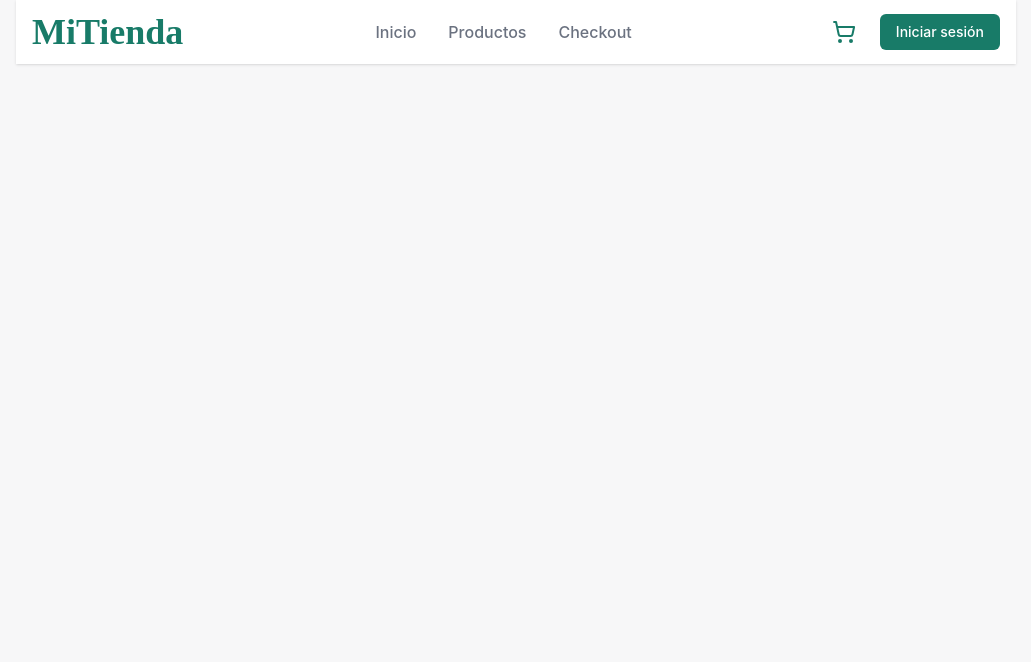
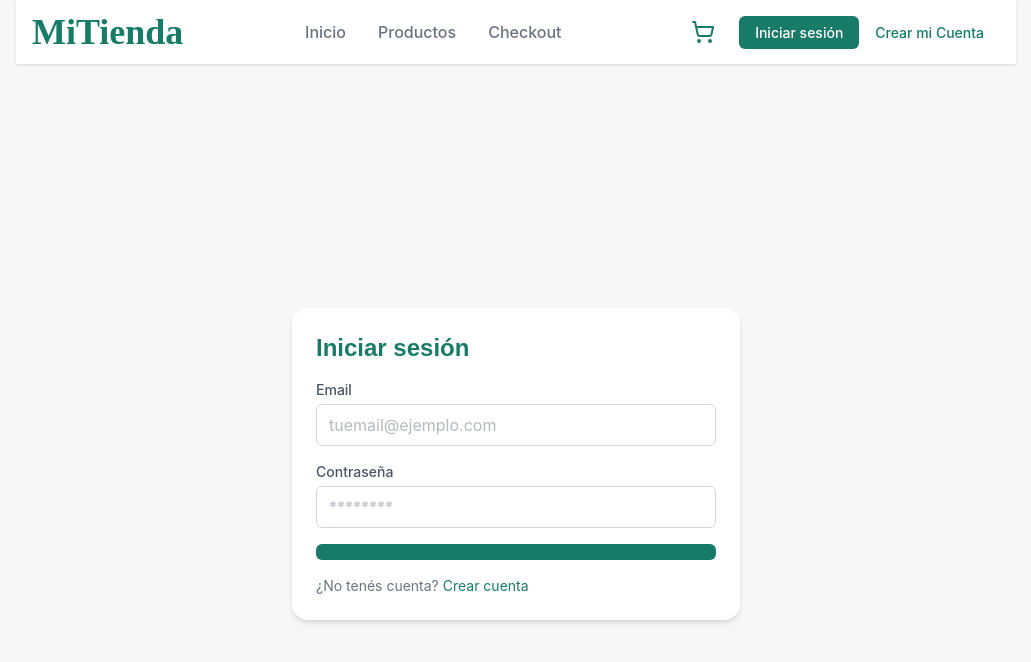
Before and after one commit to Lenta-Maximiliano/mitienda-ecommerce, a React (Vite) app: page /auth/login in a window 1280 px wide. Shown: the top 662 px of the page, without its empty margins (124-1155 px from the left). Built offline with nearby package versions, Linux system fonts and the light colour scheme; no server answers.

Commit message:
feat: se agregan páginas de Login y Register y se actualiza la Home con hero y productos destacados

```diff
--- a/src/App.jsx
+++ b/src/App.jsx
@@ -5,6 +5,8 @@ import Home from "./pages/Home";
 import ProductsPage from "./pages/ProductsPage";
 import ProductDetail from "./pages/ProductDetail";
 import Checkout from "./pages/Checkout";
+import Login from "./pages/auth/Login";
+import Register from "./pages/auth/Register";
 
 export default function App() {
   return (
@@ -16,6 +18,8 @@ export default function App() {
         <Route path="/products" element={<ProductsPage />} />
         <Route path="/products/:id" element={<ProductDetail />} />
         <Route path="/checkout" element={<Checkout />} />
+        <Route  path="/auth/login" element={<Login />} />
+        <Route path="/auth/register" element={<Register />} />
       </Routes>
     </div>
   );
--- a/src/components/NavBar.jsx
+++ b/src/components/NavBar.jsx
@@ -59,12 +59,22 @@ export default function NavBar() {
 
           {/* Usuario */}
           {!user ? (
-            <Link
-              to="/"
-              className="bg-[var(--color-primary)] text-white text-sm font-medium px-4 py-2 rounded-md hover:opacity-90 transition"
-            >
-              Iniciar sesión
-            </Link>
+            <div>
+              <Link
+                to="/auth/login"
+                className="bg-[var(--color-primary)] text-white text-sm font-medium px-4 py-2 rounded-md hover:opacity-90 transition"
+              >
+                Iniciar sesión
+              </Link>
+              <Link
+                to="/auth/register"
+                className="text-[var(--color-primary)] text-sm font-medium px-4 py-2 hover:underline underline-offset-4"
+              >
+                Crear mi Cuenta
+              </Link>
+            </div>
+
+
           ) : (
             <div className="relative">
               <button
--- a/src/pages/Home.jsx
+++ b/src/pages/Home.jsx
@@ -1,23 +1,61 @@
-import { login, register } from "../services/authService";
-import AuthForm from "../components/AuthForm";
+import { Link } from "react-router-dom";
+import { useGetProductsQuery } from "../services/productsApi";
+import ProductCard from "../components/ProductCard";
 
 export default function Home() {
+  const { data: products = [], isLoading, error } = useGetProductsQuery();
+
+  // Featured: los primeros 4 (podés cambiar por random o por lógica propia)
+  const featured = products.slice(0, 4);
+
   return (
-    <div className="min-h-screen flex flex-col items-center justify-center bg-[var(--color-soft)] px-4 py-12">
-      <div className="flex flex-col md:flex-row gap-8 w-full max-w-4xl justify-center">
-        <div className="bg-white shadow-md rounded-[var(--radius-lg)] p-6 w-full md:w-1/2">
-          <h2 className="text-xl font-semibold mb-4 text-[var(--color-primary)]">
-            Iniciar sesión
-          </h2>
-          <AuthForm action={login} buttonText="Ingresar" formId="login" />
-        </div>
+    <div className="min-h-screen bg-[var(--color-soft)]">
+      <div className="max-w-6xl mx-auto px-4 py-12">
+        {/* HERO */}
+        <section className="grid grid-cols-1 lg:grid-cols-2 gap-8 items-center mb-12">
+          <div>
+            <h1 className="text-3xl sm:text-4xl md:text-5xl font-[display] font-bold text-[var(--color-primary)] leading-tight">
+              Bienvenido a <span className="text-[var(--color-accent)]">MiTienda</span>
+            </h1>
 
-        <div className="bg-white shadow-md rounded-[var(--radius-lg)] p-6 w-full md:w-1/2">
-          <h2 className="text-xl font-semibold mb-4 text-[var(--color-primary)]">
-            Crear cuenta
-          </h2>
-          <AuthForm action={register} buttonText="Registrarse" formId="register" />
-        </div>
+            <p className="mt-4 text-[var(--color-muted)] max-w-xl">
+              Explora una selección de productos, agrégalos a tu carrito y finaliza tu compra.
+              Proyecto de práctica construido con React, Redux Toolkit, Tailwind y Firebase.
+            </p>
+          </div>
+
+          <div className="hidden lg:flex justify-center">
+            <div className="w-full max-w-lg p-6 bg-white rounded-2xl shadow-md">
+              <h3 className="text-lg font-semibold text-[var(--color-primary)]">Oferta destacada</h3>
+              <p className="text-[var(--color-muted)] mt-2">
+                Podés mostrar aquí un producto destacado o una promoción especial.
+              </p>
+              {/* Si querés, renderizá aquí un ProductCard del producto destacado */}
+            </div>
+          </div>
+        </section>
+
+        {/* DESTACADOS */}
+        <section>
+          <div className="flex items-center justify-between mb-4">
+            <h2 className="text-2xl font-semibold text-[var(--color-primary)]">Destacados</h2>
+            <Link to="/products" className="text-sm text-[var(--color-primary)] hover:underline">
+              Ver todos
+            </Link>
+          </div>
+
+          {isLoading ? (
+            <p className="text-[var(--color-muted)]">Cargando productos...</p>
+          ) : error ? (
+            <p className="text-red-600">Error al cargar productos</p>
+          ) : (
+            <div className="grid grid-cols-1 sm:grid-cols-2 md:grid-cols-3 lg:grid-cols-4 gap-4">
+              {featured.map((p) => (
+                <ProductCard key={p.id} product={p} />
+              ))}
+            </div>
+          )}
+        </section>
       </div>
     </div>
   );
--- /dev/null
+++ b/src/pages/auth/Login.jsx
@@ -0,0 +1,19 @@
+import { Link } from "react-router-dom";
+import AuthForm from "../../components/AuthForm";
+
+export default function Login() {
+  return (
+    <div className="min-h-screen bg-[var(--color-soft)] flex items-center justify-center p-6">
+      <div className="w-full max-w-md bg-white rounded-2xl shadow-md p-6">
+        <h1 className="text-2xl font-semibold text-[var(--color-primary)] mb-4">Iniciar sesión</h1>
+        <AuthForm />
+        <p className="mt-4 text-sm text-[var(--color-muted)]">
+          ¿No tenés cuenta?{" "}
+          <Link to="/auth/register" className="text-[var(--color-primary)] hover:underline">
+            Crear cuenta
+          </Link>
+        </p>
+      </div>
+    </div>
+  );
+}
--- /dev/null
+++ b/src/pages/auth/Register.jsx
@@ -0,0 +1,19 @@
+import { Link } from "react-router-dom";
+import AuthForm from "../../components/AuthForm";
+
+export default function Register() {
+  return (
+    <div className="min-h-screen bg-[var(--color-soft)] flex items-center justify-center p-6">
+      <div className="w-full max-w-md bg-white rounded-2xl shadow-md p-6">
+        <h1 className="text-2xl font-semibold text-[var(--color-primary)] mb-4">Crear cuenta</h1>
+        <AuthForm />
+        <p className="mt-4 text-sm text-[var(--color-muted)]">
+          ¿Ya tenés cuenta?{" "}
+          <Link to="/auth/login" className="text-[var(--color-primary)] hover:underline">
+            Iniciar sesión
+          </Link>
+        </p>
+      </div>
+    </div>
+  );
+}
```
Also changed, not shown: 1 other file (tests, documents, lock files or other folders).
